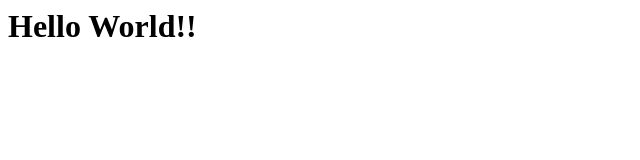
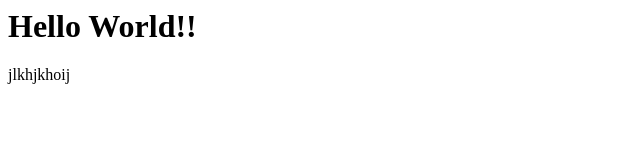
Before and after one commit to Rohit9309/sanjivani, a plain HTML site: page index.html in a window 1280 px wide. Shown: the full height of the page, 0-640 px from the left. Drawn offline with Linux system fonts and the light colour scheme.

Commit message:
Update index.html

```diff
--- a/index.html
+++ b/index.html
@@ -1 +1,2 @@
 <h1>Hello World!!</h1>
+jlkhjkhoij
```
